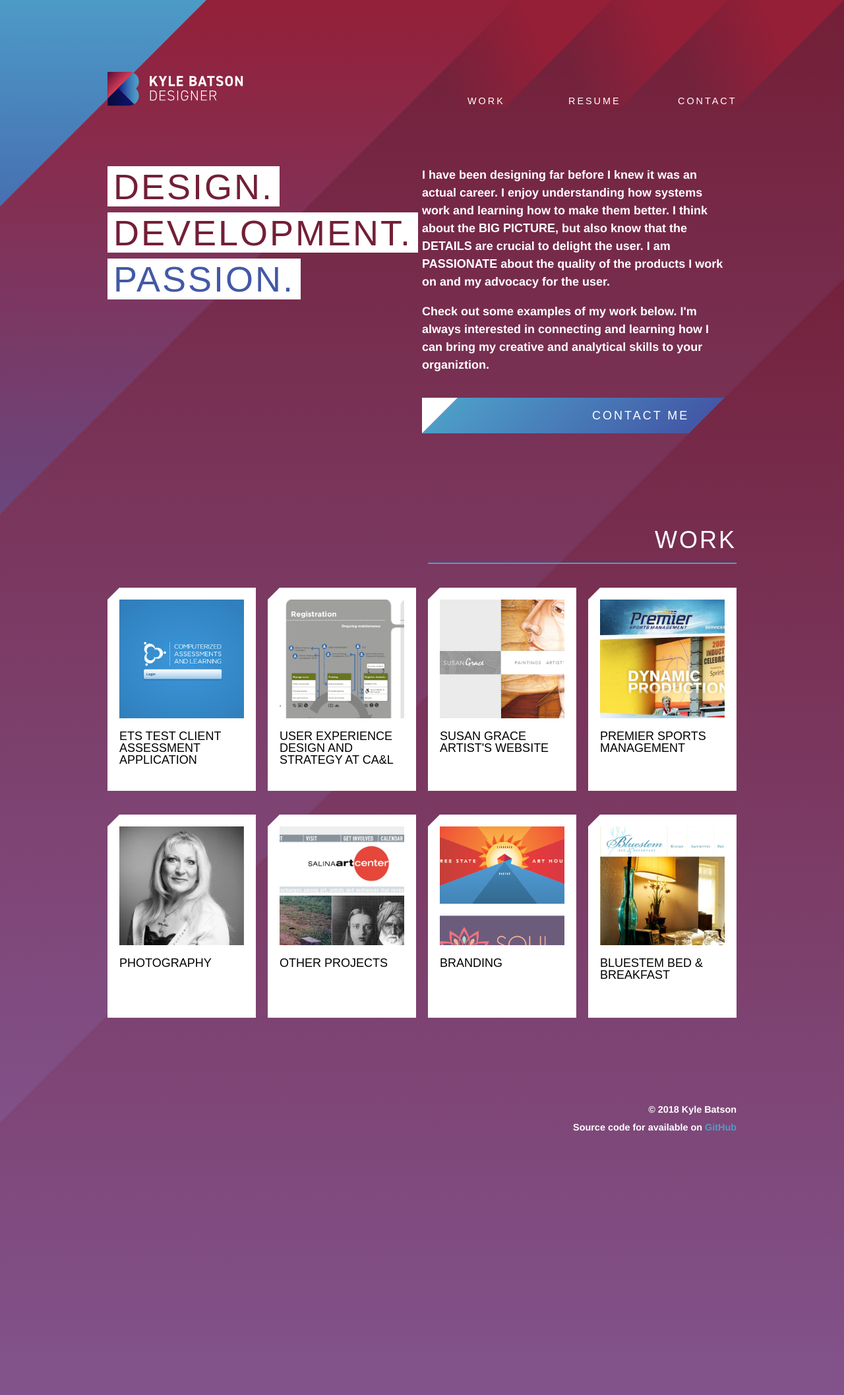
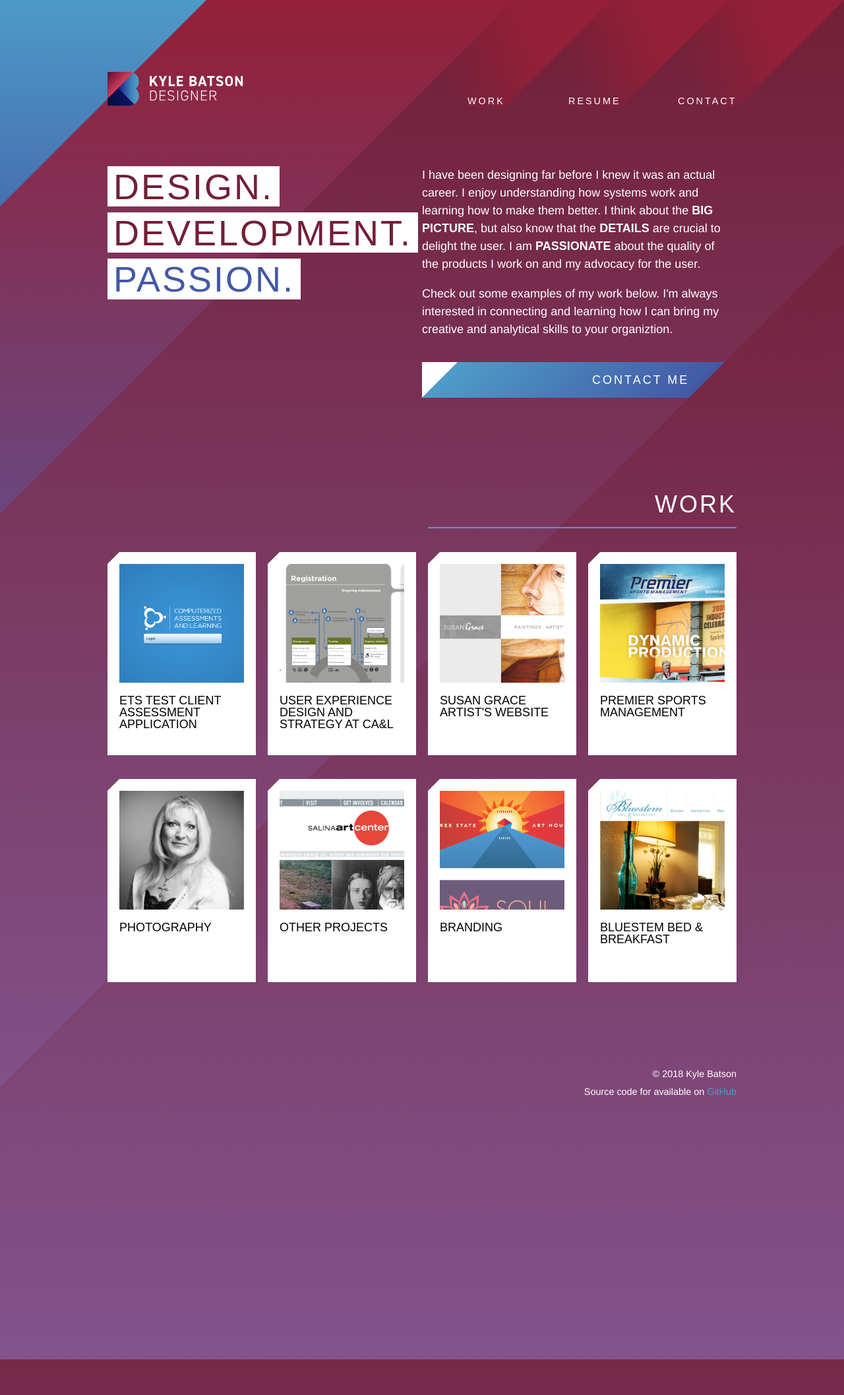
Before and after one commit to kbatson/kylebatson.com, a Jekyll site: the page built from site/index.md, in a window 1280 px wide. Shown: the whole page at 66% size. Built offline with Jekyll 4.4.1, drawn with Linux system fonts in a browser that asks for light colours; some web fonts are replaced; after the commit the page ends 2061 px from its top, so only the background shows below that.

Commit message:
Changed font weight

```diff
--- a/site/assets/css/kb-global.scss
+++ b/site/assets/css/kb-global.scss
@@ -9,7 +9,7 @@ $highlightGradientEnd: rgb(67, 88, 166);
 
 html {
     font-family: franklin-gothic-urw, Helvetica, Arial, sans-serif;
-    font-weight: 600;
+    font-weight: 300;
     font-size: 18px;
     line-height: 1.5em;
     width: 100%;
```
